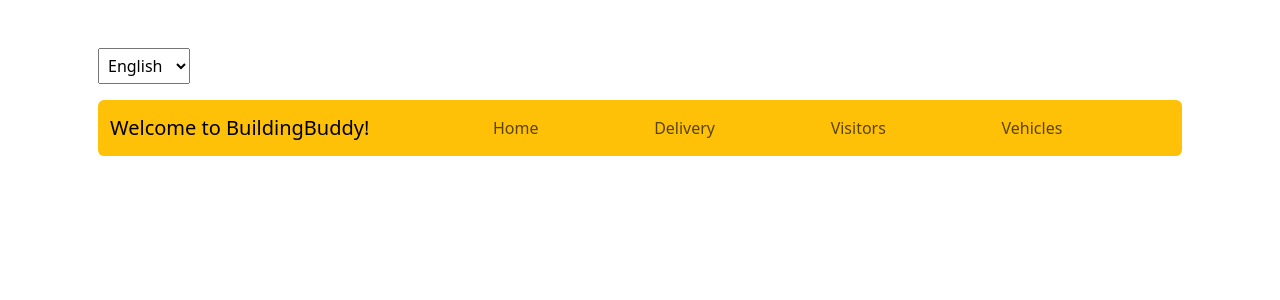
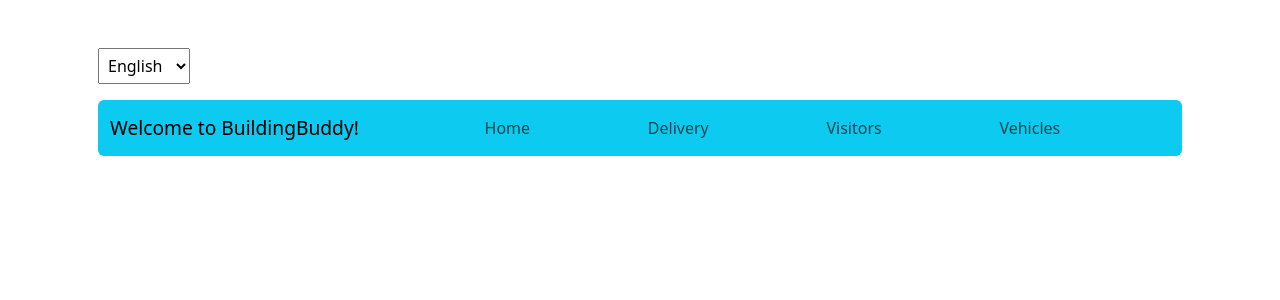
Before and after one commit to desesperacion2/Edificios, a React (Create React App) app: page /home in a window 1280 px wide. Shown: the top 300 px of the page. Built offline with nearby package versions, Linux system fonts and the light colour scheme.

Commit message:
arreglo navbar

```diff
--- a/src/components/Home.js
+++ b/src/components/Home.js
@@ -7,16 +7,24 @@ function Home() {
 
   return (
     <>
-      <Navbar bg="warning" expand="lg" className="mx-3 my-3 rounded">
+      <style>
+        {`
+          .navbar-link:hover {
+            background-color: #C2FAFB; /* Color de fondo al pasar el mouse sobre los enlaces */
+            border-radius: 10px; /* Agregando el borderRadius al pasar el mouse */
+          }
+        `}
+      </style>
+      <Navbar bg="info" expand="lg" className="mx-3 my-3 rounded">
         <Container fluid>
-          <Navbar.Brand href="/home">{t('welcome')}</Navbar.Brand>
+          <Navbar.Brand className='ml-3' href="/home" style={{ fontSize: '1.2rem' }}>{t('welcome')}</Navbar.Brand>
           <Navbar.Toggle aria-controls="basic-navbar-nav" />
           <Navbar.Collapse id="basic-navbar-nav">
             <Nav className="w-100 justify-content-evenly">
-              <Nav.Link href="/Home">{t('home')}</Nav.Link>
-              <Nav.Link href="/correspondencia">{t('delivery')}</Nav.Link>
-              <Nav.Link href="/visitas">{t('visitors')}</Nav.Link>
-              <Nav.Link href="/vehiculos">{t('vehicles')}</Nav.Link>
+              <Nav.Link href="/Home" className="navbar-link">{t('home')}</Nav.Link>
+              <Nav.Link href="/correspondencia" className="navbar-link">{t('delivery')}</Nav.Link>
+              <Nav.Link href="/visitas" className="navbar-link">{t('visitors')}</Nav.Link>
+              <Nav.Link href="/vehiculos" className="navbar-link">{t('vehicles')}</Nav.Link>
             </Nav>
           </Navbar.Collapse>
         </Container>
```
